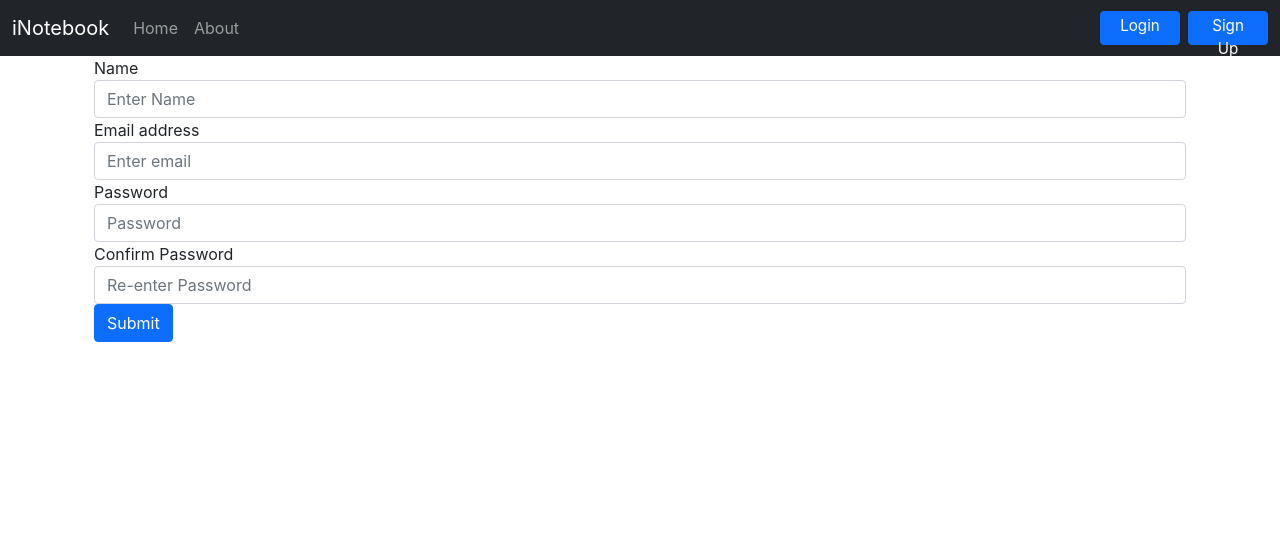
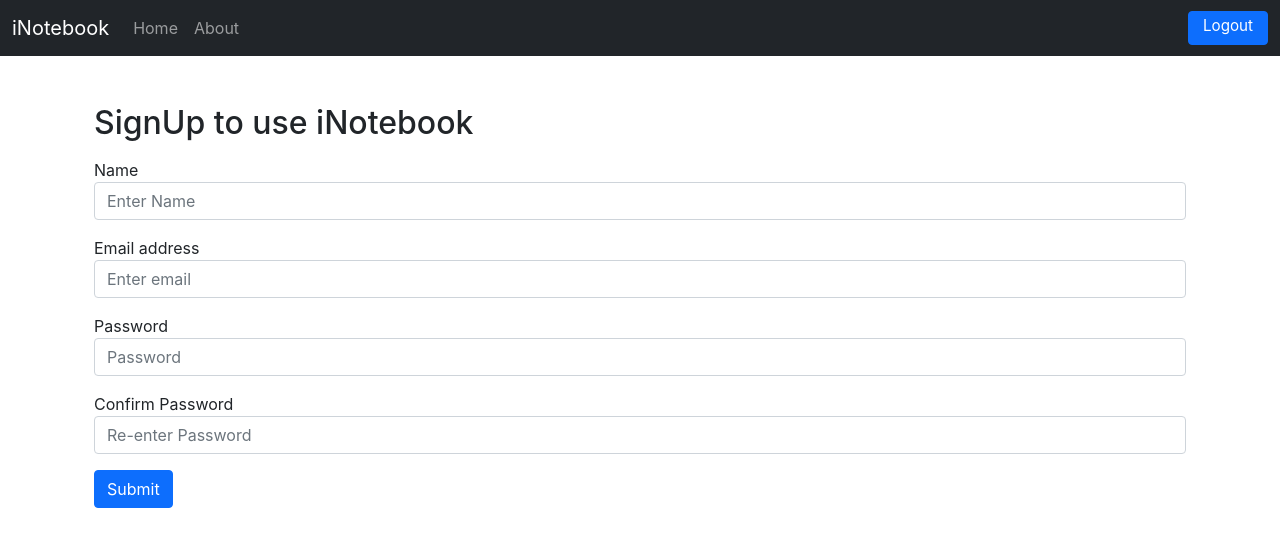
Before and after one commit to Ishakshatriya21/iNotebook, a React (Create React App) app: page /signup in a window 1280 px wide. Shown: the top 546 px of the page. Built offline with nearby package versions, Linux system fonts and the light colour scheme; sample sign-in values are in the browser's storage.

Commit message:
UI working with all login/logout/signup func

```diff
--- a/src/Contexts/notes/noteState.js
+++ b/src/Contexts/notes/noteState.js
@@ -30,7 +30,7 @@ const NoteState = (props) => {
             method: 'GET',
             headers: {
                 'Content-Type': 'application/json',
-                'auth-token': 'eyJhbGciOiJIUzI1NiIsInR5cCI6IkpXVCJ9.eyJ1c2VyIjp7ImlkIjoiNjEzZjY2ZWJlNTNmNzcyMWJhNWQzNmYxIn0sImlhdCI6MTYzMTcwMjU4Mn0.Mx0QGwAvIAmRxapN2YGwNbzK2PGS7-7I9vv75LxYsYg'
+                'auth-token': localStorage.getItem('token')
             },
         });
         const json = await response.json()
@@ -43,7 +43,7 @@ const NoteState = (props) => {
             method: 'POST',
             headers: {
                 'Content-Type': 'application/json',
-                "auth-token": "eyJhbGciOiJIUzI1NiIsInR5cCI6IkpXVCJ9.eyJ1c2VyIjp7ImlkIjoiNjEzZjY2ZWJlNTNmNzcyMWJhNWQzNmYxIn0sImlhdCI6MTYzMTcwMjU4Mn0.Mx0QGwAvIAmRxapN2YGwNbzK2PGS7-7I9vv75LxYsYg"
+                "auth-token": localStorage.getItem('token')
             },
             body: JSON.stringify({ title, description, tag })
         });
@@ -58,7 +58,7 @@ const NoteState = (props) => {
             method: 'DELETE',
             headers: {
                 'Content-Type': 'application/json',
-                "auth-token": "eyJhbGciOiJIUzI1NiIsInR5cCI6IkpXVCJ9.eyJ1c2VyIjp7ImlkIjoiNjEzZjY2ZWJlNTNmNzcyMWJhNWQzNmYxIn0sImlhdCI6MTYzMTcwMjU4Mn0.Mx0QGwAvIAmRxapN2YGwNbzK2PGS7-7I9vv75LxYsYg"
+                "auth-token": localStorage.getItem('token')
             }
         });
         const json = await response.json();
@@ -74,7 +74,7 @@ const NoteState = (props) => {
             method: 'PUT',
             headers: {
                 'Content-Type': 'application/json',
-                "auth-token": "eyJhbGciOiJIUzI1NiIsInR5cCI6IkpXVCJ9.eyJ1c2VyIjp7ImlkIjoiNjEzZjY2ZWJlNTNmNzcyMWJhNWQzNmYxIn0sImlhdCI6MTYzMTcwMjU4Mn0.Mx0QGwAvIAmRxapN2YGwNbzK2PGS7-7I9vv75LxYsYg"
+                "auth-token": localStorage.getItem('token')
             },
             body: JSON.stringify({ title, description, tag })
         });
--- a/src/components/Alert.js
+++ b/src/components/Alert.js
@@ -14,7 +14,7 @@ export default function Alert(props) {
     }
     return (
         //as alert is null by default, we cannot read its type and msg value which throws an error so we use && operator which will work like if alert is null then further jsx will not get executed
-       alert && <div className={`alert alert-${alert.type}`} role="alert">
+       alert && <div className={`alert alert-${alert.type} position-absolute`} role="alert">
             <strong>{capitalize(alert.type)}</strong>: {alert.msg}
         </div>
     )
--- a/src/components/Home.js
+++ b/src/components/Home.js
@@ -6,7 +6,7 @@ export default function Home() {
 
 
     return (
-        <div>
+        <div className="container mt-5">
             <Notes/>
         </div>
     )
--- a/src/components/Login.js
+++ b/src/components/Login.js
@@ -35,17 +35,20 @@ function Login(props) {
     }
 
     return (
+        <div className="container mt-5">
+        <h2 className="mb-3">Login to continue to iNotebook</h2>
             <form onSubmit={handleSubmit}>
-            <div className="form-group">
+                <div className="form-group mb-3">
                     <label htmlFor="email">Email address</label>
                     <input type="email" value={creds.email} onChange={onChange} name="email" className="form-control" id="email" aria-describedby="emailHelp" placeholder="Enter email" />
                 </div>
-            <div className="form-group">
+                <div className="form-group mb-3">
                     <label htmlFor="password">Password</label>
                     <input type="password" value={creds.password} onChange={onChange} name="password" className="form-control" id="password" placeholder="Password" />
                 </div>
                 <button type="submit" className="btn btn-primary">Submit</button>
             </form>
+        </div>
     )
 }
 
--- a/src/components/Navbar.js
+++ b/src/components/Navbar.js
@@ -1,5 +1,5 @@
 import React from 'react'
-import { Link, useLocation } from 'react-router-dom'
+import { Link, useLocation, useHistory } from 'react-router-dom'
 
 export default function Navbar() {
     //useLocation hook returns us an object of location information of current event
@@ -8,6 +8,13 @@ export default function Navbar() {
     // useEffect(() => {
     //     console.log(location.pathname);
     // }, [location])
+
+    let history = useHistory();
+
+    const handleLogout = ()=>{
+        localStorage.removeItem('token');
+        history.push('/login');
+    }
 
     return (
         <nav className="navbar navbar-expand-lg navbar-dark bg-dark">
@@ -26,10 +33,10 @@ export default function Navbar() {
                             <Link className="nav-link" to="/about">About</Link>
                         </li>
                     </ul>
-                    <form className="d-flex">
+                   {!localStorage.getItem('token')? <form className="d-flex">
                         <Link to="/login" role="button" className="btn btn-primary mx-2 loginBTN">Login</Link>
                         <Link to="/signup" role="button" className="btn btn-primary loginBTN">Sign Up</Link>
-                    </form>
+                    </form> : <button onClick={handleLogout} className="btn btn-primary loginBTN">Logout</button> }
                 </div>
             </div>
         </nav>
--- a/src/components/Notes.js
+++ b/src/components/Notes.js
@@ -3,6 +3,7 @@ import noteContext from '../Contexts/notes/noteContext'
 import alertContext from '../Contexts/alert/alertContext'
 import AddNote from './AddNote';
 import NoteItem from './NoteItem';
+import { useHistory } from 'react-router-dom';
 
 export default function Notes() {
     const context = useContext(noteContext);
@@ -11,8 +12,15 @@ export default function Notes() {
 
     const { showAlert } = useContext(alertContext);
 
+    let history = useHistory();
+
     useEffect(() => {
-        getNotes();
+        if(localStorage.getItem('token')){
+            getNotes();
+        }
+        else{
+            history.push("/login")
+        }
         // eslint-disable-next-line
     }, [])
 
--- a/src/components/Signup.js
+++ b/src/components/Signup.js
@@ -35,21 +35,22 @@ function Signup() {
         setCreds({...creds, [e.target.name]: e.target.value})
     }
     return (
-        <div className="container">
+        <div className="container mt-5">
+            <h2 className="mb-3">SignUp to use iNotebook</h2>
             <form onSubmit={handleSubmit} >
-                <div className="form-group">
+                <div className="form-group mb-3">
                     <label htmlFor="Name">Name</label>
                     <input type="text" name="name" className="form-control" id="name" aria-describedby="emailHelp" placeholder="Enter Name" onChange={onChange} required />
                 </div>
-                <div className="form-group">
+                <div className="form-group mb-3">
                     <label htmlFor="email">Email address</label>
                     <input type="email" name="email" className="form-control" id="email" aria-describedby="emailHelp" placeholder="Enter email" onChange={onChange} required />
                 </div>
-                <div className="form-group">
+                <div className="form-group mb-3">
                     <label htmlFor="password">Password</label>
                     <input type="password" name="password" className="form-control" id="password" placeholder="Password" onChange={onChange} required minLength='5' />
                 </div>
-                <div className="form-group">
+                <div className="form-group mb-3">
                     <label htmlFor="cpassword">Confirm Password</label>
                     <input type="password" name="cpassword" className="form-control" id="cpassword" placeholder="Re-enter Password" onChange={onChange} required minLength='5' />
                 </div>
```
Lines whose indentation alone changed are shown as unchanged.
